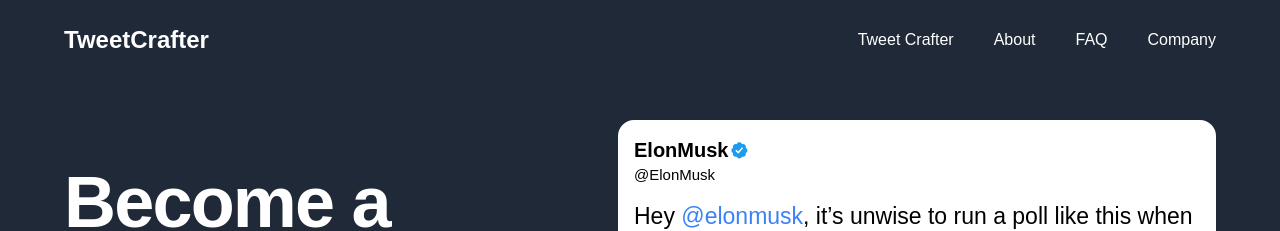
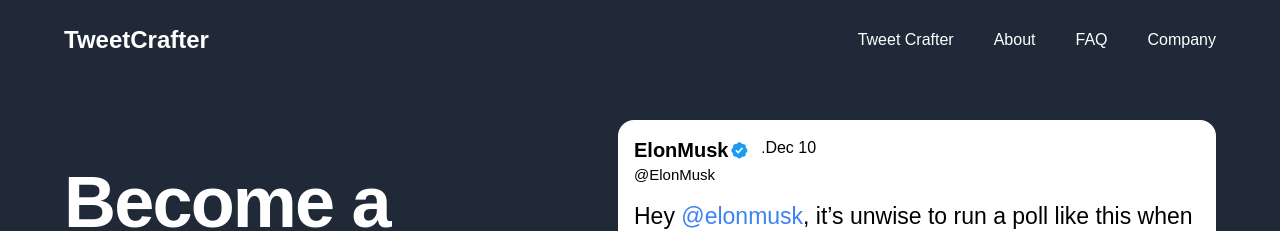
Before and after one commit to AurelianSpodarec/tweetcrafter.com, a Next.js app: page / in a window 1280 px wide. Shown: the top 231 px of the page. Built offline with nearby package versions, Linux system fonts and the light colour scheme.

Commit message:
fix: spacing on header on reply and added time

```diff
--- a/src/components/molecules/AvatarName.tsx
+++ b/src/components/molecules/AvatarName.tsx
@@ -5,8 +5,9 @@
 function AvatarName({src, name, handler, verified, className, onClick, shape, type, option}:AvatarNameProps) {
     console.log(type)
     return (
-        <header onClick={onClick} className={`flex space-x-3 mb-4 ${className}`}>
+        <header onClick={onClick} className={`flex space-x-3 ${option === "reply" ? "" : "mb-4"} ${className}`}>
             <Avatar src={src} shape={type} type={type}/>
+
 
             <div className="flex flex-col">
                 <div className={`flex  ${option === "reply" ? "flex-row items-center space-x-1" : "flex-col"}`}>
@@ -15,6 +16,13 @@
                         <VerifiedBadge verified={verified} />
                     </div>
                     <NameHandler handler={handler} />
+                </div>
+            </div>
+
+            <div className="flex flex-row items-baseline">
+                <div className="text-skin-muted inline" style={{ "fontSize" : "15px", "lineHeight": "20px" }}>.</div>
+                <div>
+                    <span className="text-skin-muted">Dec 10</span>
                 </div>
             </div>
         </header>
```
